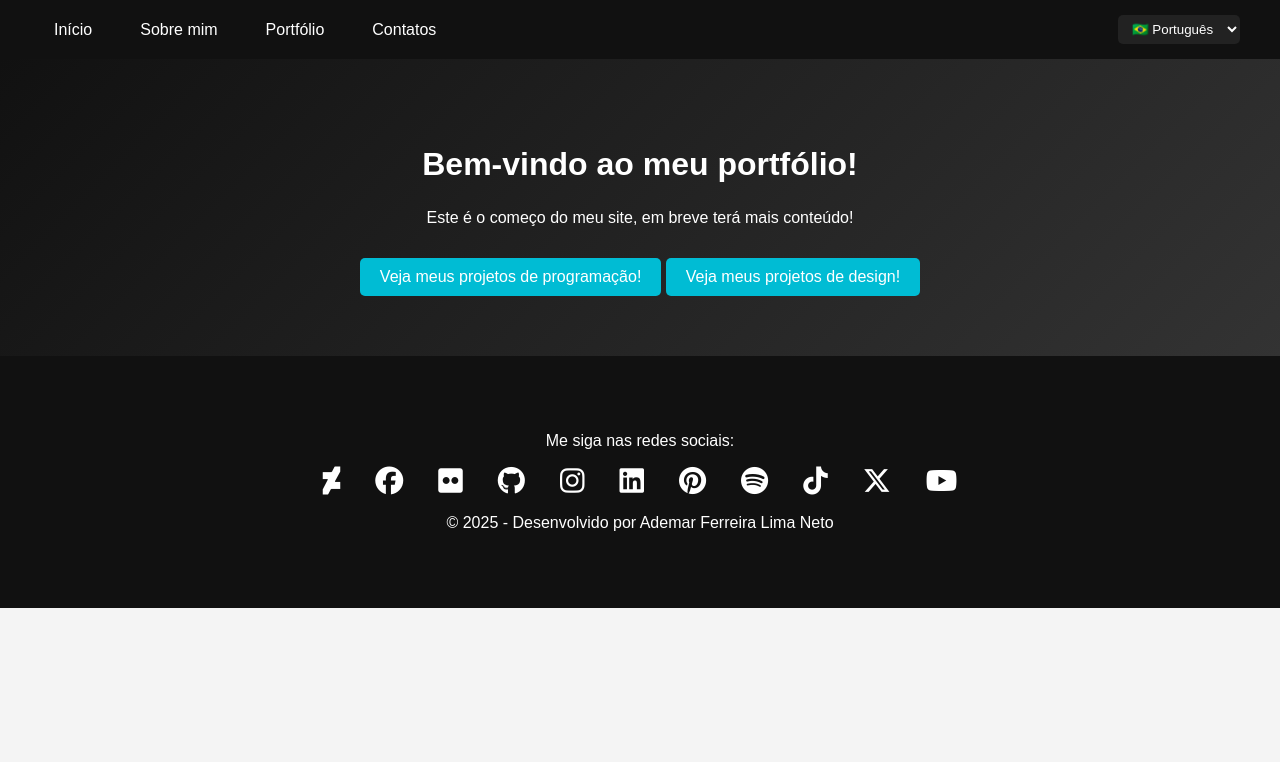
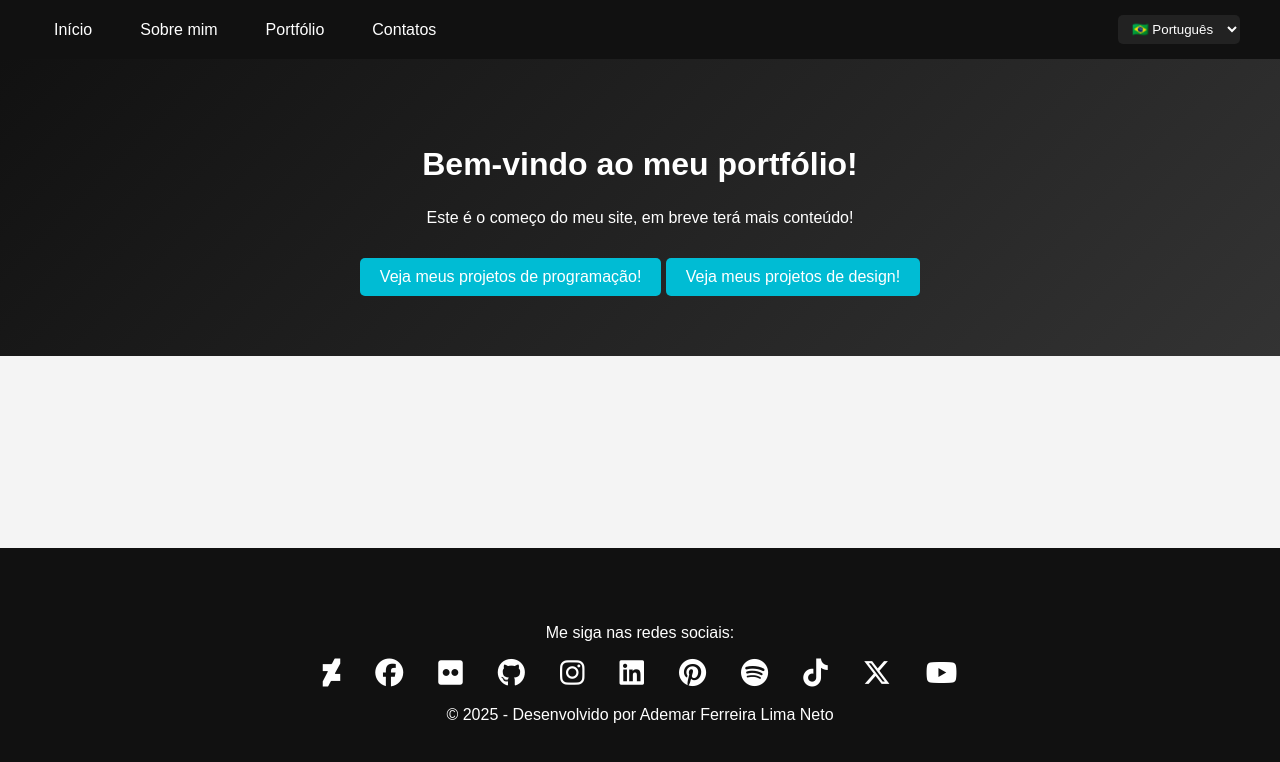
Before and after one commit to ademar-neto/ademar-neto.github.io, a plain HTML site: page index.html in a window 1280 px wide. Drawn offline with Linux system fonts and the light colour scheme.

Commit message:
Update style.css

```diff
--- a/style.css
+++ b/style.css
@@ -1,8 +1,15 @@
+html {
+  height: 100%;
+}
+
 body {
   margin: 0;
   font-family: 'Montserrat', sans-serif;
   background: #f4f4f4;
   color: #333;
+  min-height: 100%;
+  display: flex;
+  flex-direction: column;
 }
 
 /* Navbar */
@@ -143,6 +150,7 @@ footer {
   color: white;
   text-align: center;
   padding: 30px 20px;
+  margin-top: auto;  /* Empurra footer para o fundo */
 }
 
 footer .social h2 {
```
